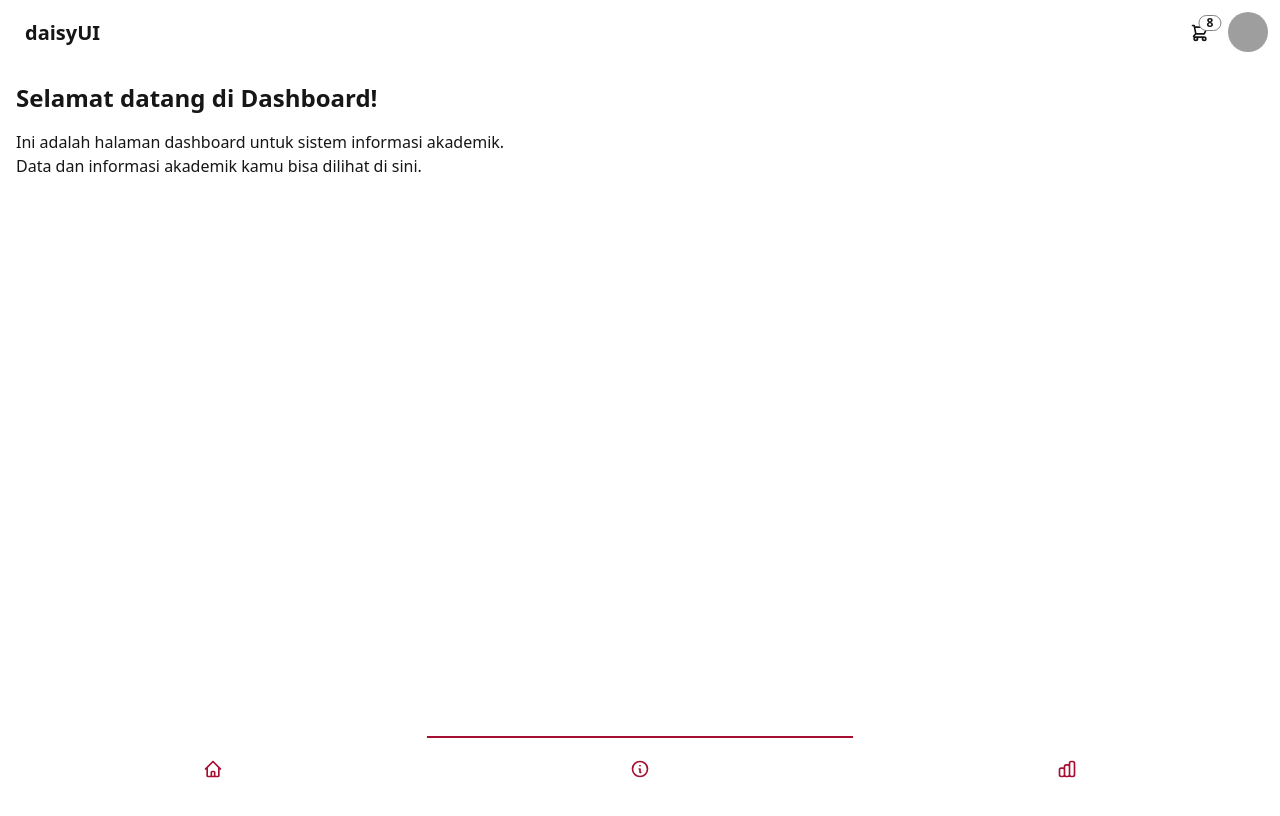
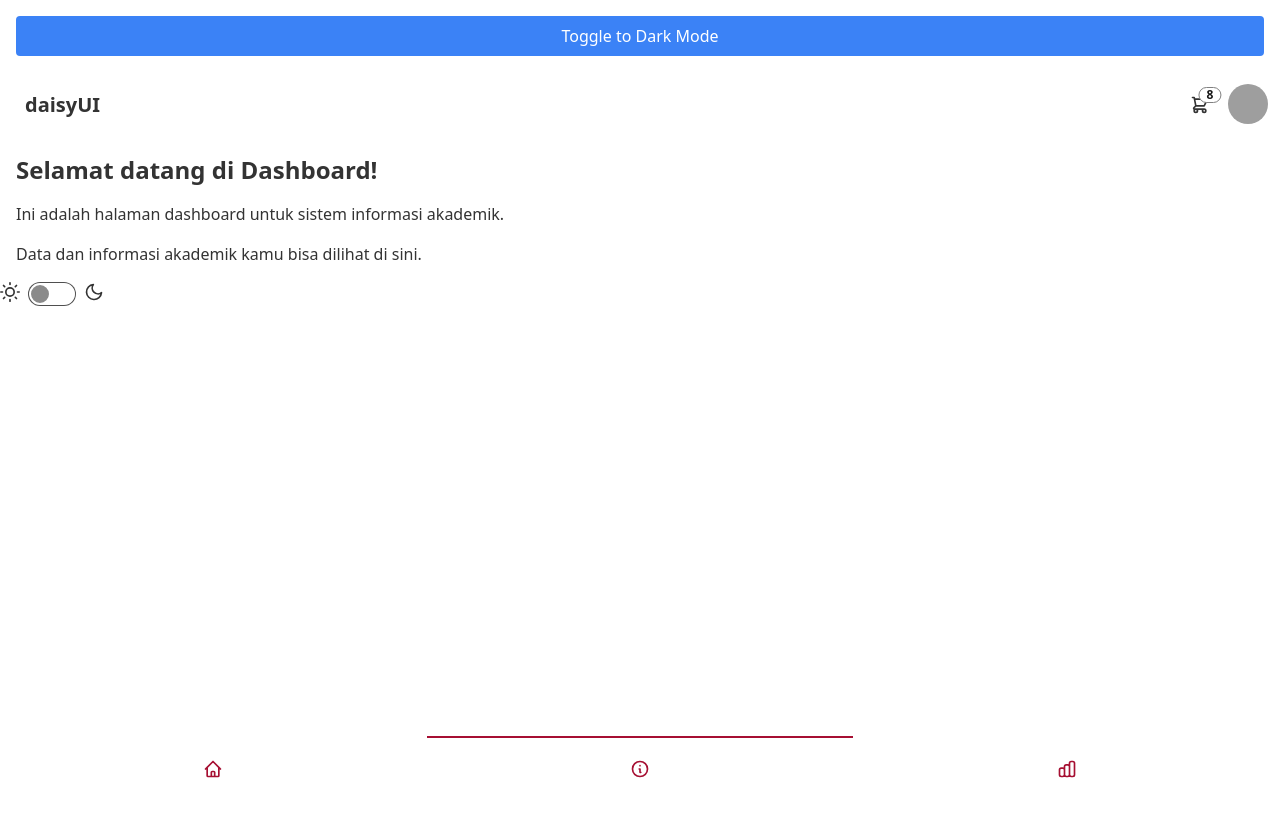
Before and after one commit to RahmatRafiq/vite-x-react-tailwind, a React (Vite) app: page / in a window 1280 px wide. Shown: the top 816 px of the page. Built offline with nearby package versions, Linux system fonts and the light colour scheme; grey boxes are pictures that could not be loaded.

Commit message:
add dark mode toggle functionality and improve theme styling across components

```diff
--- a/src/App.tsx
+++ b/src/App.tsx
@@ -1,10 +1,43 @@
-import React from 'react';
+import React, { useEffect, useState } from 'react';
 import Dashboard from './pages/Dashboard';
 
 const App = () => {
+  const [isDarkMode, setIsDarkMode] = useState(false);
+
+  // Menyimpan preferensi tema di localStorage dan memastikan tema diterapkan pada saat pertama kali dimuat
+  useEffect(() => {
+    const savedTheme = localStorage.getItem('theme');
+    if (savedTheme === 'dark') {
+      setIsDarkMode(true);
+      document.documentElement.classList.add('dark'); // Aktifkan dark mode
+    } else {
+      setIsDarkMode(false);
+      document.documentElement.classList.remove('dark'); // Nonaktifkan dark mode
+    }
+  }, []);
+
+  // Fungsi untuk toggle dark mode
+  const toggleTheme = () => {
+    setIsDarkMode((prevState) => {
+      const newState = !prevState;
+      localStorage.setItem('theme', newState ? 'dark' : 'light');
+      if (newState) {
+        document.documentElement.classList.add('dark');
+      } else {
+        document.documentElement.classList.remove('dark');
+      }
+      return newState;
+    });
+  };
+
   return (
     <div className="App flex flex-col min-h-screen">
-      <Dashboard/>
+      <button
+        onClick={toggleTheme}
+        className="p-2 m-4 bg-blue-500 text-white rounded">
+        Toggle to {isDarkMode ? 'Light' : 'Dark'} Mode
+      </button>
+      <Dashboard />
     </div>
   );
 };
--- a/src/components/Footer.tsx
+++ b/src/components/Footer.tsx
@@ -2,7 +2,7 @@ import React from 'react';
 
 const Footer = () => {
     return (
-        <footer >
+        <footer className="bg-light-background dark:bg-dark-background text-light-text dark:text-dark-text">
             <div className="btm-nav">
                 <button className="text-primary">
                     <svg
--- a/src/components/Header.tsx
+++ b/src/components/Header.tsx
@@ -2,7 +2,7 @@ import React from 'react';
 
 const Header = () => {
     return (
-        <header>
+        <header className="bg-light-background dark:bg-dark-background text-light-text dark:text-dark-text">
             <div className="navbar bg-base-100">
                 <div className="flex-1">
                     <a className="btn btn-ghost text-xl">daisyUI</a>
--- /dev/null
+++ b/src/components/ThemeController.tsx
@@ -0,0 +1,73 @@
+import React, { useEffect, useState } from 'react';
+
+// Untuk mengakses class dark mode di HTML
+const ThemeController = () => {
+  const [darkMode, setDarkMode] = useState(false);
+
+  // Untuk mengubah mode saat pertama kali aplikasi dimuat
+  useEffect(() => {
+    const savedMode = localStorage.getItem('darkMode') === 'true';
+    setDarkMode(savedMode);
+    if (savedMode) {
+      document.documentElement.classList.add('dark'); // Aktifkan dark mode
+    } else {
+      document.documentElement.classList.remove('dark'); // Nonaktifkan dark mode
+    }
+  }, []);
+
+  // Fungsi untuk toggle dark mode
+  const toggleDarkMode = () => {
+    setDarkMode((prevMode) => {
+      const newMode = !prevMode;
+      localStorage.setItem('darkMode', newMode.toString()); // Menyimpan pengaturan mode
+      if (newMode) {
+        document.documentElement.classList.add('dark');
+      } else {
+        document.documentElement.classList.remove('dark');
+      }
+      return newMode;
+    });
+  };
+
+  return (
+    <label className="flex cursor-pointer gap-2">
+      <svg
+        xmlns="http://www.w3.org/2000/svg"
+        width="20"
+        height="20"
+        viewBox="0 0 24 24"
+        fill="none"
+        stroke="currentColor"
+        strokeWidth="2"
+        strokeLinecap="round"
+        strokeLinejoin="round"
+      >
+        <circle cx="12" cy="12" r="5" />
+        <path
+          d="M12 1v2M12 21v2M4.2 4.2l1.4 1.4M18.4 18.4l1.4 1.4M1 12h2M21 12h2M4.2 19.8l1.4-1.4M18.4 5.6l1.4-1.4"
+        />
+      </svg>
+      <input
+        type="checkbox"
+        checked={darkMode}
+        onChange={toggleDarkMode}
+        className="toggle theme-controller"
+      />
+      <svg
+        xmlns="http://www.w3.org/2000/svg"
+        width="20"
+        height="20"
+        viewBox="0 0 24 24"
+        fill="none"
+        stroke="currentColor"
+        strokeWidth="2"
+        strokeLinecap="round"
+        strokeLinejoin="round"
+      >
+        <path d="M21 12.79A9 9 0 1 1 11.21 3 7 7 0 0 0 21 12.79z"></path>
+      </svg>
+    </label>
+  );
+};
+
+export default ThemeController;
--- a/src/pages/Dashboard.tsx
+++ b/src/pages/Dashboard.tsx
@@ -1,19 +1,21 @@
 import React from 'react';
-import Header from '../components/Header';   // Import Header
-import Footer from '../components/Footer';   // Import Footer
+import Header from '../components/Header';
+import Footer from '../components/Footer';
+import ThemeController from '../components/ThemeController';
 
 const Dashboard = () => {
   return (
-    <div>
+    <div className="min-h-screen bg-light-background dark:bg-dark-background text-light-text dark:text-dark-text">
       <Header />
 
       <div className="container mx-auto p-4">
         <h2 className="text-2xl font-semibold mb-4">Selamat datang di Dashboard!</h2>
-        <p>Ini adalah halaman dashboard untuk sistem informasi akademik.</p>
+        <p className="mb-4">Ini adalah halaman dashboard untuk sistem informasi akademik.</p>
         <p>Data dan informasi akademik kamu bisa dilihat di sini.</p>
       </div>
 
       <Footer />
+      <ThemeController />
     </div>
   );
 };
--- a/tailwind.config.js
+++ b/tailwind.config.js
@@ -18,6 +18,10 @@ export default {
         quaternary: '#7EA60F',
         base: '#fff',
         'base-2': '#808080',
+        'light-background': '#ffffff', // Tambahkan warna background untuk light mode
+        'dark-background': '#1a202c',  // Tambahkan warna background untuk dark mode
+        'light-text': '#333333',       // Tambahkan warna teks untuk light mode
+        'dark-text': '#f7fafc',         // Tambahkan warna teks untuk dark mode
       },
     },
   },
```
